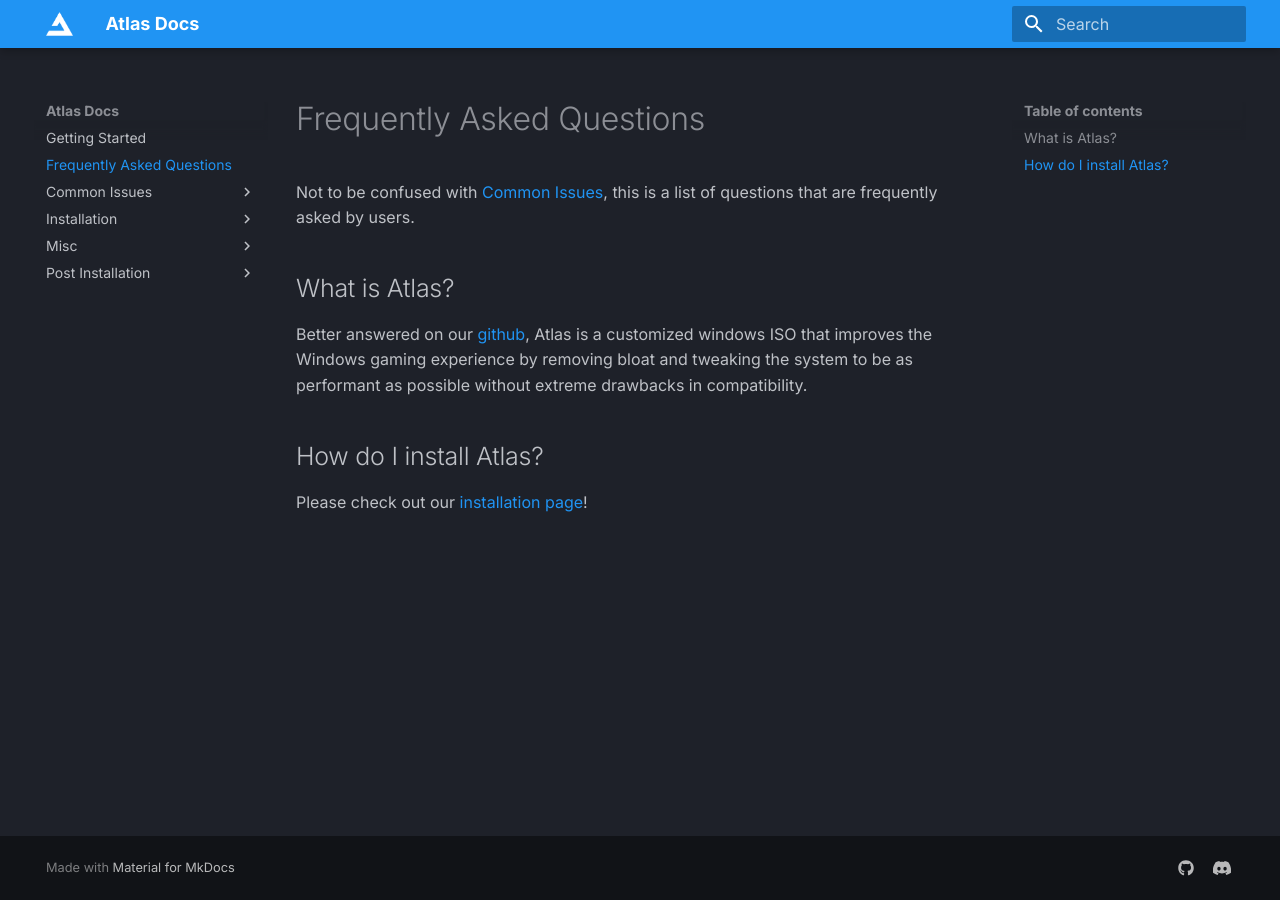
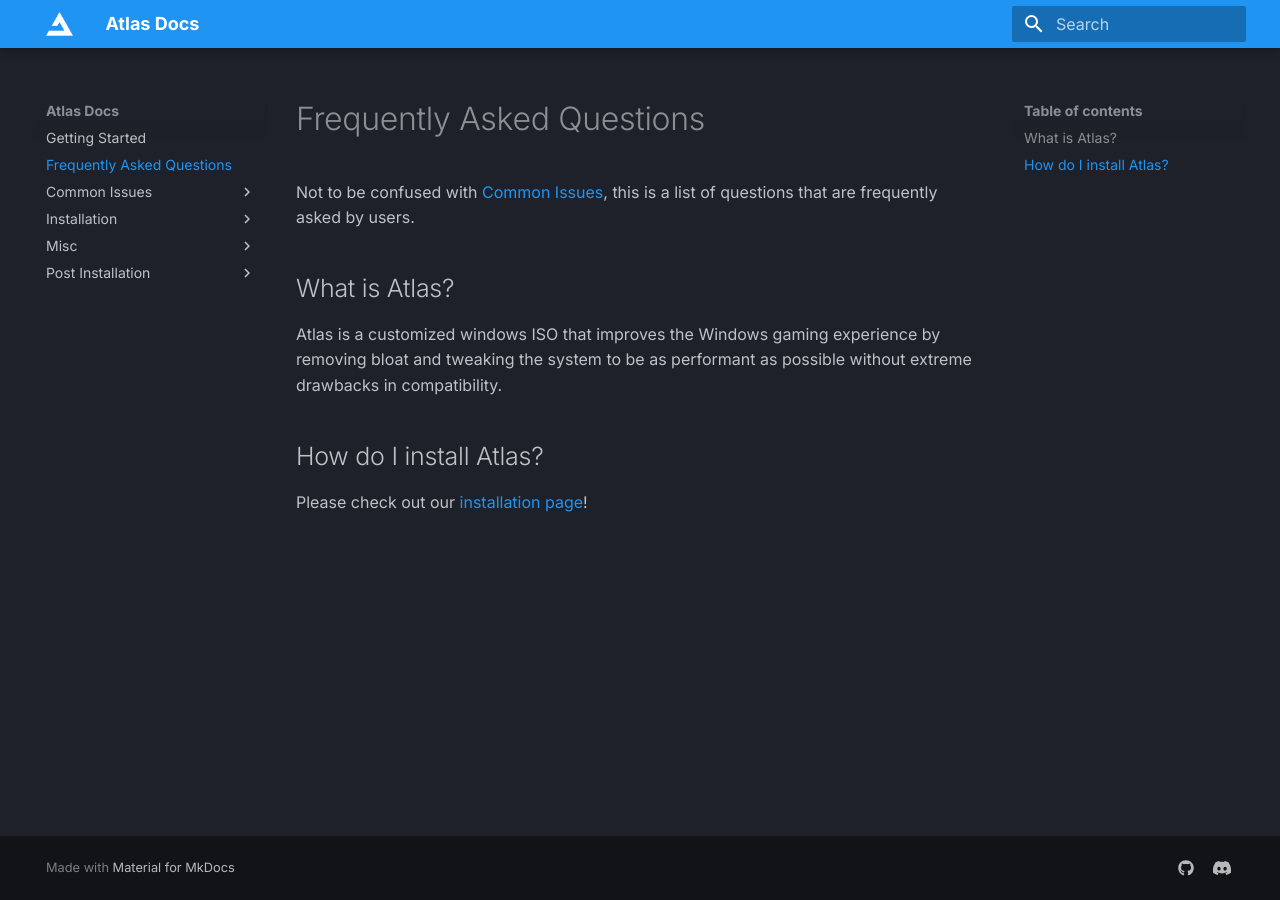
Before and after one commit to Atlas-OS/docs, an MkDocs documentation site: the page built from docs/FAQ.md, in a window 1280 px wide. Built offline with MkDocs 1.6.1 and Material for MkDocs 9.7.7, drawn with Linux system fonts in a browser that asks for light colours.

Commit message:
Update FAQ.md

```diff
--- a/docs/FAQ.md
+++ b/docs/FAQ.md
@@ -4,7 +4,7 @@ Not to be confused with [Common Issues](../Common%20Issues/), this is a list of
 
 ## What is Atlas?
 
-Better answered on our [github](https://github.com/Atlas-OS/Atlas), Atlas is a customized windows ISO that improves the Windows gaming experience by removing bloat and tweaking the system to be as performant as possible without extreme drawbacks in compatibility.
+Atlas is a customized windows ISO that improves the Windows gaming experience by removing bloat and tweaking the system to be as performant as possible without extreme drawbacks in compatibility.
 
 ## How do I install Atlas?
 
```
